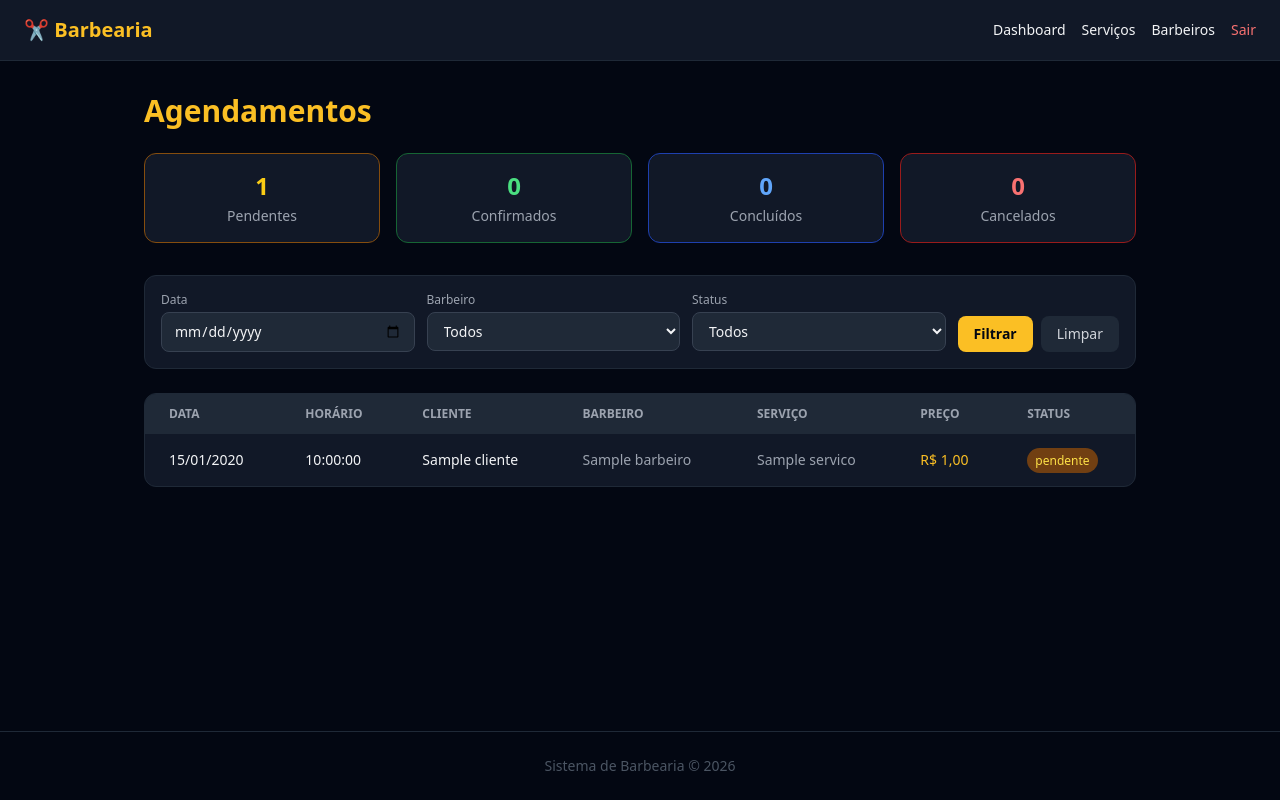
After one commit to GabrielS0306/sistema_barbearia, a PHP site: page /admin/agendamentos in a window 1280 px wide. The commit adds this page. Run offline with PHP 8.4, Linux system fonts and the light colour scheme; the visitor is signed in with stand-in values (Sample User, id 1); tables that the repository leaves empty hold one stand-in row (values such as "Sample post"); some libraries are stand-ins or nearby versions.

Commit message:
feat: implementa painel admin de agendamentos com filtros e cards de resumo

```diff
--- a/app/controllers/AdminController.php
+++ b/app/controllers/AdminController.php
@@ -13,6 +13,24 @@
         public function servicos(): void {
             require __DIR__ . "/../views/admin/servicos.php";
         }
+
+        public function agendamentos(): void {
+            $modelAgendamento = new Agendamento();
+            $modelBarbeiro = new Barbeiro();
+
+            $filtros = [
+                'data'        => $_GET['data'] ?? '',
+                'barbeiro_id' => $_GET['barbeiro_id'] ?? '',
+                'status'      => $_GET['status'] ?? '',
+            ];
+
+
+            $agendamentos = $modelAgendamento->buscarTodos($filtros);
+            $contagem = $modelAgendamento->contarPorStatus();
+            $barbeiros = $modelBarbeiro->listarTodos();
+
+            require __DIR__ . "/../views/admin/agendamentos.php";
+        }
     }
 
 ?>
--- a/app/models/Agendamento.php
+++ b/app/models/Agendamento.php
@@ -62,6 +62,61 @@
 
             return $stmt->fetchAll();
         }
+
+        public function buscarTodos(array $filtros = []): array {
+            $sql = 'SELECT a.*,
+                        c.nome AS cliente,
+                        b.nome AS barbeiro,
+                        s.nome AS servico,
+                        s.preco
+                    FROM agendamentos a
+                    JOIN clientes c ON a.cliente_id = c.id
+                    JOIN barbeiros b ON a.barbeiro_id = b.id
+                    JOIN servicos s ON a.servico_id = s.id
+                    WHERE 1=1';
+
+            $params = [];
+
+            if (!empty($filtros['data'])) {
+                $sql .= ' AND a.data = :data';
+                $params[':data'] = $filtros['data'];
+            }
+
+            if (!empty($filtros['barbeiro_id'])) {
+                $sql .= ' AND a.barbeiro_id = :barbeiro_id';
+                $params[':barbeiro_id'] = $filtros['barbeiro_id'];
+            }
+
+            if (!empty($filtros['status'])) {
+                $sql .= ' AND a.status = :status';
+                $params[':status'] = $filtros['status'];
+            }
+
+            $stmt = $this->db->prepare($sql);
+            $stmt->execute($params);
+
+            return $stmt->fetchAll();
+        }
+
+        public function contarPorStatus(): array {
+            $sql = 'SELECT status, COUNT(*) AS total FROM agendamentos GROUP BY status';
+
+            $stmt = $this->db->query($sql);
+            $resultado = $stmt->fetchAll();
+
+            $contagem = [
+                'pendente' => 0,
+                'confirmado' => 0,
+                'concluido' => 0,
+                'cancelado' => 0
+            ];
+
+            foreach ($resultado as $row) {
+                $contagem[$row['status']] = $row['total'];
+            }
+
+            return $contagem;
+        }
     }
 
 ?>
--- /dev/null
+++ b/app/views/admin/agendamentos.php
@@ -0,0 +1,170 @@
+<?php
+
+    // app/views/admin/agendamentos.php
+    $agendamentos = $agendamentos ?? [];
+    $contagem     = $contagem ?? [];
+    $barbeiros    = $barbeiros ?? [];
+    $filtros      = $filtros ?? [];
+    $titulo       = 'Agendamentos';
+    require __DIR__ . '/../layouts/header.php';
+
+?>
+
+<div class="mb-8">
+    <h1 class="text-3xl font-bold text-amber-400 mb-6">Agendamentos</h1>
+
+    <!-- Cards de resumo -->
+    <div class="grid grid-cols-2 md:grid-cols-4 gap-4 mb-8">
+        <div class="bg-gray-900 border border-yellow-800 rounded-xl p-4 text-center">
+            <p class="text-2xl font-bold text-yellow-400">
+                <?= $contagem['pendente'] ?? 0 ?>
+            </p>
+
+            <p class="text-gray-400 text-sm mt-1">Pendentes</p>
+        </div>
+
+        <div class="bg-gray-900 border border-green-800 rounded-xl p-4 text-center">
+            <p class="text-2xl font-bold text-green-400">
+                <?= $contagem['confirmado'] ?? 0 ?>
+            </p>
+
+            <p class="text-gray-400 text-sm mt-1">Confirmados</p>
+        </div>
+
+        <div class="bg-gray-900 border border-blue-800 rounded-xl p-4 text-center">
+            <p class="text-2xl font-bold text-blue-400">
+                <?= $contagem['concluido'] ?? 0 ?>
+            </p>
+
+            <p class="text-gray-400 text-sm mt-1">Concluídos</p>
+        </div>
+
+        <div class="bg-gray-900 border border-red-800 rounded-xl p-4 text-center">
+            <p class="text-2xl font-bold text-red-400">
+                <?= $contagem['cancelado'] ?? 0 ?>
+            </p>
+
+            <p class="text-gray-400 text-sm mt-1">Cancelados</p>
+        </div>
+    </div>
+
+    <!-- Filtros -->
+    <form action="/barbearia/admin/agendamentos" method="GET" class="bg-gray-900 border border-gray-800 rounded-xl p-4 flex flex-wrap gap-3 mb-6">
+        <div class="flex flex-col gap-1 flex-1 min-w-[150px]">
+            <label class="text-xs text-gray-400">Data</label>
+
+            <input type="date" name="data" value="<?= htmlspecialchars($filtros['data'] ?? '') ?>"
+                class="bg-gray-800 border border-gray-700 rounded-lg px-3 py-2 text-gray-100 text-sm focus:outline-none focus:border-amber-400">
+        </div>
+
+        <div class="flex flex-col gap-1 flex-1 min-w-[150px]">
+            <label class="text-xs text-gray-400">Barbeiro</label>
+
+            <select name="barbeiro_id"
+                class="bg-gray-800 border border-gray-700 rounded-lg px-3 py-2 text-gray-100 text-sm focus:outline-none focus:border-amber-400">
+                <option value="">Todos</option>
+                <?php foreach ($barbeiros as $barbeiro): ?>
+                    <option value="<?= $barbeiro['id'] ?>" <?= ($filtros['barbeiro_id'] ?? '') == $barbeiro['id'] ? 'selected' : '' ?>>
+                        <?= htmlspecialchars($barbeiro['nome']) ?>
+                    </option>
+                <?php endforeach; ?>
+            </select>
+        </div>
+
+        <div class="flex flex-col gap-1 flex-1 min-w-[150px]">
+            <label class="text-xs text-gray-400">Status</label>
+
+            <select name="status"
+                class="bg-gray-800 border border-gray-700 rounded-lg px-3 py-2 text-gray-100 text-sm focus:outline-none focus:border-amber-400">
+                <option value="">Todos</option>
+                <option value="pendente" <?= ($filtros['status'] ?? '') === 'pendente' ? 'selected' : '' ?>>Pendente</option>
+                <option value="confirmado" <?= ($filtros['status'] ?? '') === 'confirmado' ? 'selected' : '' ?>>Confirmado</option>
+                <option value="concluido" <?= ($filtros['status'] ?? '') === 'concluido' ? 'selected' : '' ?>>Concluído</option>
+                <option value="cancelado" <?= ($filtros['status'] ?? '') === 'cancelado' ? 'selected' : '' ?>>Cancelado</option>
+            </select>
+        </div>
+
+        <div class="flex items-end gap-2">
+            <button type="submit"
+                class="bg-amber-400 hover:bg-amber-300 text-gray-950 font-bold px-4 py-2 rounded-lg transition text-sm">
+                Filtrar
+            </button>
+
+            <a href="/barbearia/admin/agendamentos"
+                class="bg-gray-800 hover:bg-gray-700 text-gray-300 px-4 py-2 rounded-lg transition text-sm">
+                Limpar
+            </a>
+        </div>
+    </form>
+
+    <!-- Tabela -->
+    <?php if (empty($agendamentos)): ?>
+        <div class="bg-gray-900 border border-gray-800 rounded-xl p-8 text-center text-gray-500">
+            Nenhum agendamento encontrado.
+        </div>
+    <?php else: ?>
+        <div class="bg-gray-900 border border-gray-800 rounded-xl overflow-x-auto">
+            <table class="w-full text-sm">
+                <thead class="bg-gray-800 text-gray-400 uppercase text-xs">
+                    <tr>
+                        <th class="px-6 py-3 text-left">Data</th>
+                        <th class="px-6 py-3 text-left">Horário</th>
+                        <th class="px-6 py-3 text-left">Cliente</th>
+                        <th class="px-6 py-3 text-left">Barbeiro</th>
+                        <th class="px-6 py-3 text-left">Serviço</th>
+                        <th class="px-6 py-3 text-left">Preço</th>
+                        <th class="px-6 py-3 text-left">Status</th>
+                    </tr>
+                </thead>
+
+                <tbody class="divide-y divide-gray-800">
+                    <?php foreach ($agendamentos as $ag): ?>
+                        <?php
+
+                            $statusClasses = match($ag['status']) {
+                                'confirmado' => 'bg-green-900 text-green-300',
+                                'concluido'  => 'bg-blue-900 text-blue-300',
+                                'cancelado'  => 'bg-red-900 text-red-300',
+                                default      => 'bg-yellow-900 text-yellow-300',
+                            };
+
+                        ?>
+                        <tr class="hover:bg-gray-800 transition">
+                            <td class="px-6 py-4">
+                                <?= date('d/m/Y', strtotime($ag['data'])) ?>
+                            </td>
+
+                            <td class="px-6 py-4">
+                                <?= $ag['hora'] ?>
+                            </td>
+
+                            <td class="px-6 py-4 font-medium">
+                                <?= htmlspecialchars($ag['cliente']) ?>
+                            </td>
+
+                            <td class="px-6 py-4 text-gray-400">
+                                <?= htmlspecialchars($ag['barbeiro']) ?>
+                            </td>
+
+                            <td class="px-6 py-4 text-gray-400">
+                                <?= htmlspecialchars($ag['servico']) ?>
+                            </td>
+
+                            <td class="px-6 py-4 text-amber-400">
+                                R$ <?= number_format($ag['preco'], 2, ',', '.') ?>
+                            </td>
+
+                            <td class="px-6 py-4">
+                                <span class="px-2 py-1 rounded-full text-xs font-medium <?= $statusClasses ?>">
+                                    <?= htmlspecialchars($ag['status']) ?>
+                                </span>
+                            </td>
+                        </tr>
+                    <?php endforeach; ?>
+                </tbody>
+            </table>
+        </div>
+    <?php endif; ?>
+</div>
+
+<?php require __DIR__ . '/../layouts/footer.php'; ?>
--- a/app/views/admin/dashboard.php
+++ b/app/views/admin/dashboard.php
@@ -34,13 +34,13 @@
         <p class="text-gray-500 text-sm mt-1">Gerencie a equipe de barbeiros</p>
     </a>
 
-    <a href="/barbearia/admin/dashboard"
-        class="bg-gray-900 border border-gray-800 rounded-xl p-6 hover:border-amber-400 transition group opacity-50 cursor-not-allowed">
+    <a href="/barbearia/admin/agendamentos"
+        class="bg-gray-900 border border-gray-800 rounded-xl p-6 hover:border-amber-400 transition group">
         <div class="text-amber-400 text-3xl mb-3">📅</div>
 
         <h2 class="text-xl font-bold group-hover:text-amber-400 transition">Agendamentos</h2>
 
-        <p class="text-gray-500 text-sm mt-1">Em breve</p>
+        <p class="text-gray-500 text-sm mt-1">Visualize todos os agendamentos</p>
     </a>
 </div>
 
--- a/public/index.php
+++ b/public/index.php
@@ -63,6 +63,8 @@
     $router->post('/admin/servicos/editar', 'ServicoController::form', ['admin']);
     $router->post('/admin/servicos/deletar', 'ServicoController::deletar', ['admin']);
 
+    $router->get('/admin/agendamentos', 'AdminController::agendamentos', ['admin']);
+
     // Pega a URL vinda do .htaccess e remove a barra inicial/final
     $uri = $_GET['url'] ?? '';
     $uri = '/' . trim($uri, '/');
```
